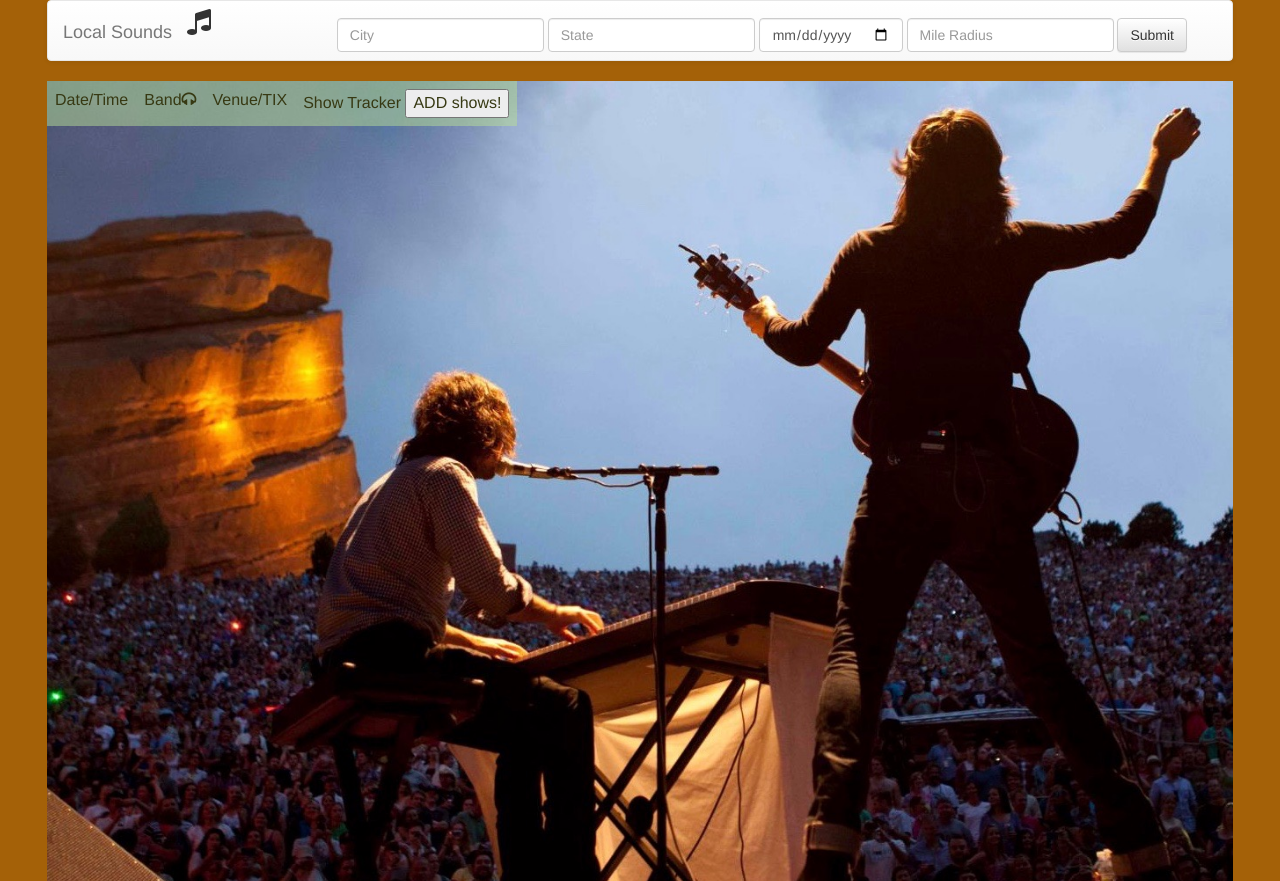
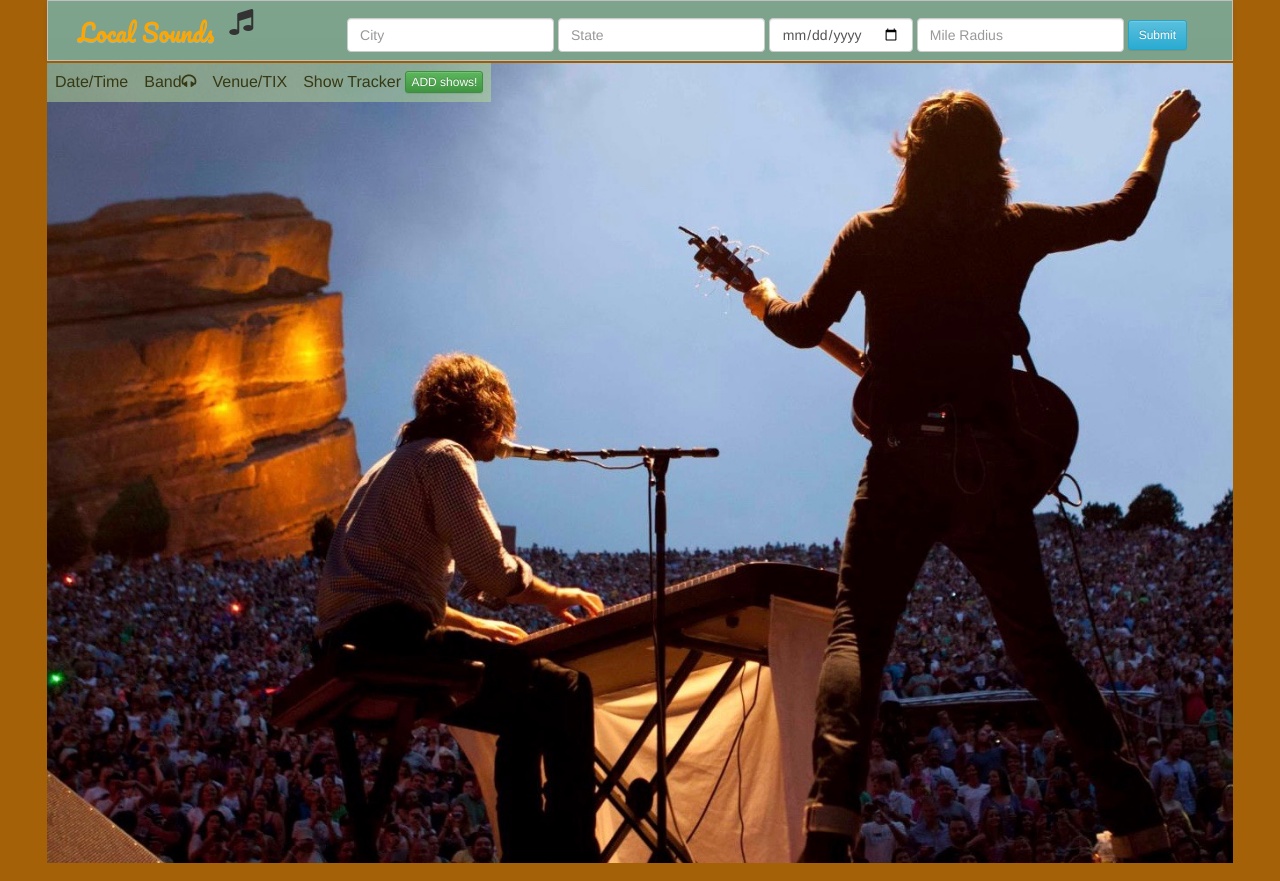
Before and after one commit to MatieuB/sound-project, a plain HTML site: page index.html in a window 1280 px wide. Drawn offline with nearby package versions, Linux system fonts and the light colour scheme.

Commit message:
new styling, need to do local storage with showTracker

```diff
--- a/index.html
+++ b/index.html
@@ -5,6 +5,7 @@
 
   <script src="https://connect.soundcloud.com/sdk/sdk-3.0.0.js"></script>
   <script type="text/javascript" src="https://cdnjs.cloudflare.com/ajax/libs/jquery/2.2.1/jquery.min.js"></script>
+  <link href='https://fonts.googleapis.com/css?family=Kaushan+Script|Pacifico' rel='stylesheet' type='text/css'>
 
   <link rel="stylesheet" href="https://maxcdn.bootstrapcdn.com/bootstrap/3.3.6/css/bootstrap.min.css" integrity="sha384-1q8mTJOASx8j1Au+a5WDVnPi2lkFfwwEAa8hDDdjZlpLegxhjVME1fgjWPGmkzs7" crossorigin="anonymous">
 
@@ -22,7 +23,7 @@
 <body>
   <div class="container">
 
-    <nav class="navbar navbar-default ">
+    <nav class="navbar-default ">
       <div class="container-fluid">
         <!-- Brand and toggle get grouped for better mobile display -->
         <div class="navbar-header">
@@ -32,7 +33,7 @@
             <span class="icon-bar"></span>
             <span class="icon-bar"></span>
           </button>
-          <a class="navbar-brand" href="#">Local Sounds</a>
+          <a id="logo" class="navbar-brand" href="#">Local Sounds</a>
           <i class="fa fa-music fa-2x"></i>
         </div>
 
@@ -46,7 +47,7 @@
               <input id="date" type="date" class="form-control" placeholder="Date">
               <input id="radius" type="text" class="form-control" placeholder="Mile Radius">
             </div>
-            <button id="submit" type="submit" class="btn btn-default">Submit</button>
+            <button id="submit" type="submit" class="btn btn-sm btn-info">Submit</button>
           </form>
 
         </div>
@@ -69,7 +70,7 @@
               Venue/TIX
             </td>
             <td>
-              Show Tracker <input id="makeList" type="submit" value="ADD shows!">
+              Show Tracker <input class="btn btn-xs btn-success" id="makeList" type="submit" value="ADD shows!">
             </td>
 
           </thead>
--- a/public/css/style.css
+++ b/public/css/style.css
@@ -7,6 +7,17 @@ body {
   overflow: scroll;
   background-repeat: no-repeat;
   background-size: cover;
+}
+.container-fluid {
+  background-color: rgba(77, 130, 99, 0.72);
+  border: 1px solid silver;
+  margin-bottom: 2px;
+
+}
+#logo{
+  color:orange;
+  font-family: Pacifico;
+  font-size: 24px;
 }
 section {
   display: inline-flex;
```
